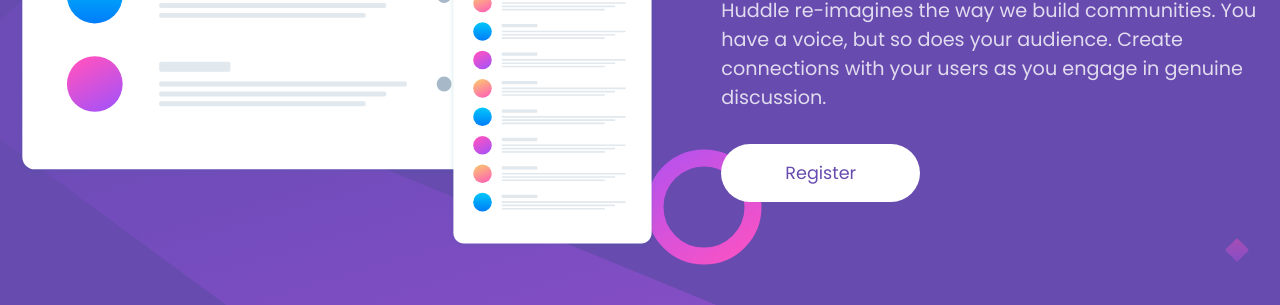
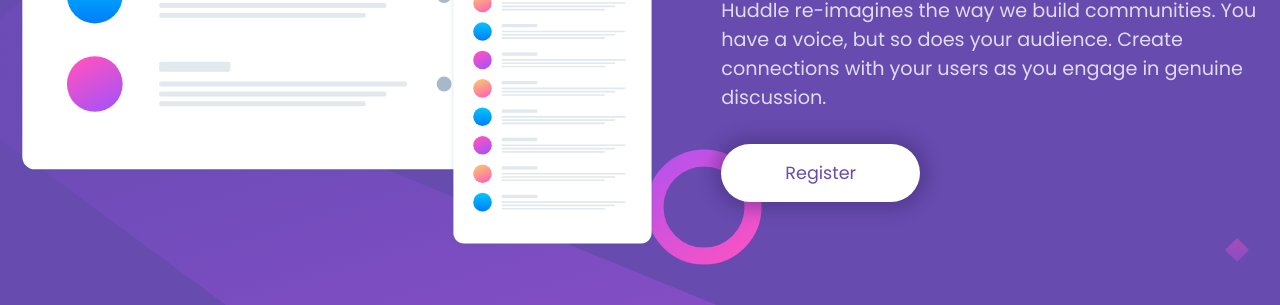
Before and after one commit to bernardolopes-00/Huddle-landing-page, a plain HTML site: page index.html in a window 1280 px wide. Shown: the part 356-661 px from the top of the page. Drawn offline with nearby package versions, Linux system fonts and the light colour scheme.

Commit message:
Update style.css

```diff
--- a/css/style.css
+++ b/css/style.css
@@ -86,6 +86,7 @@ main {
     border-radius: 30px;
     cursor: pointer;
     transition: all 0.4s ease-in-out;
+    box-shadow: 0px 0px 15px 8px #3a276b62;
 }
 
 .content button:hover {
```
